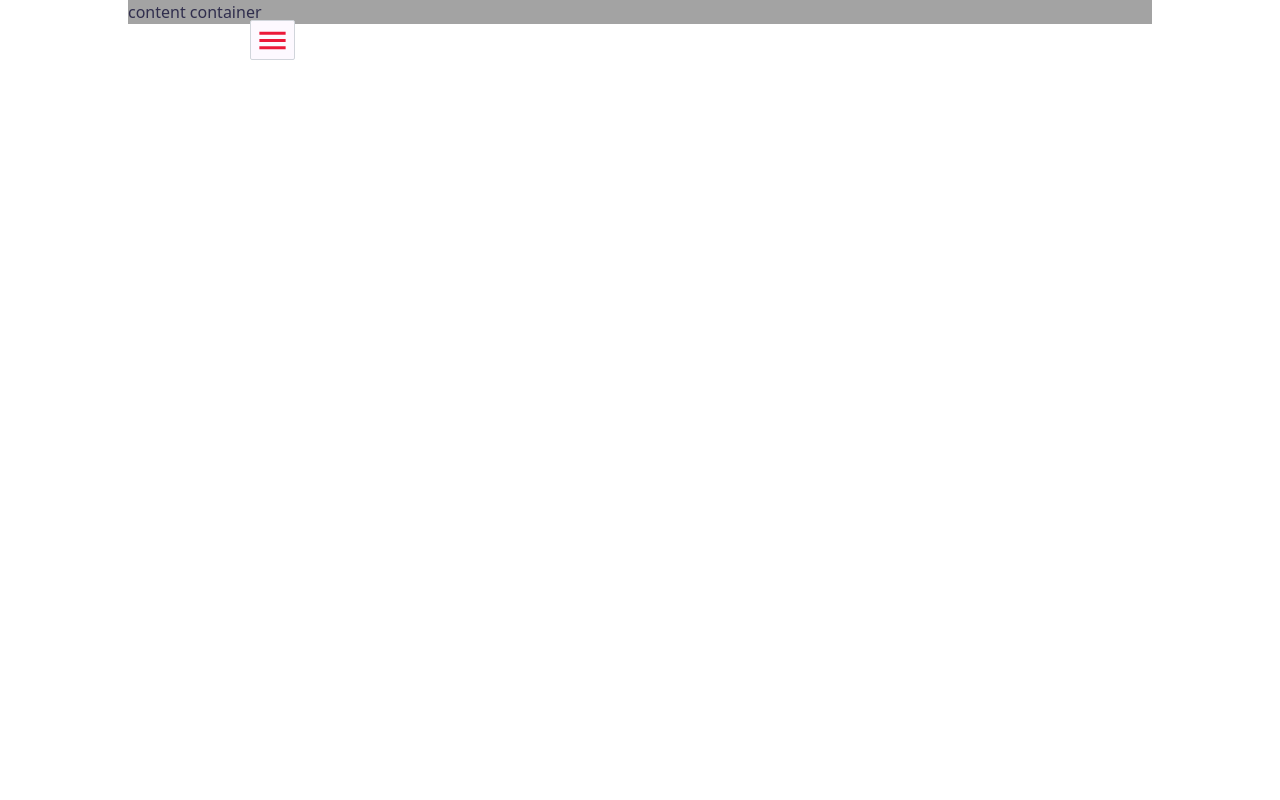
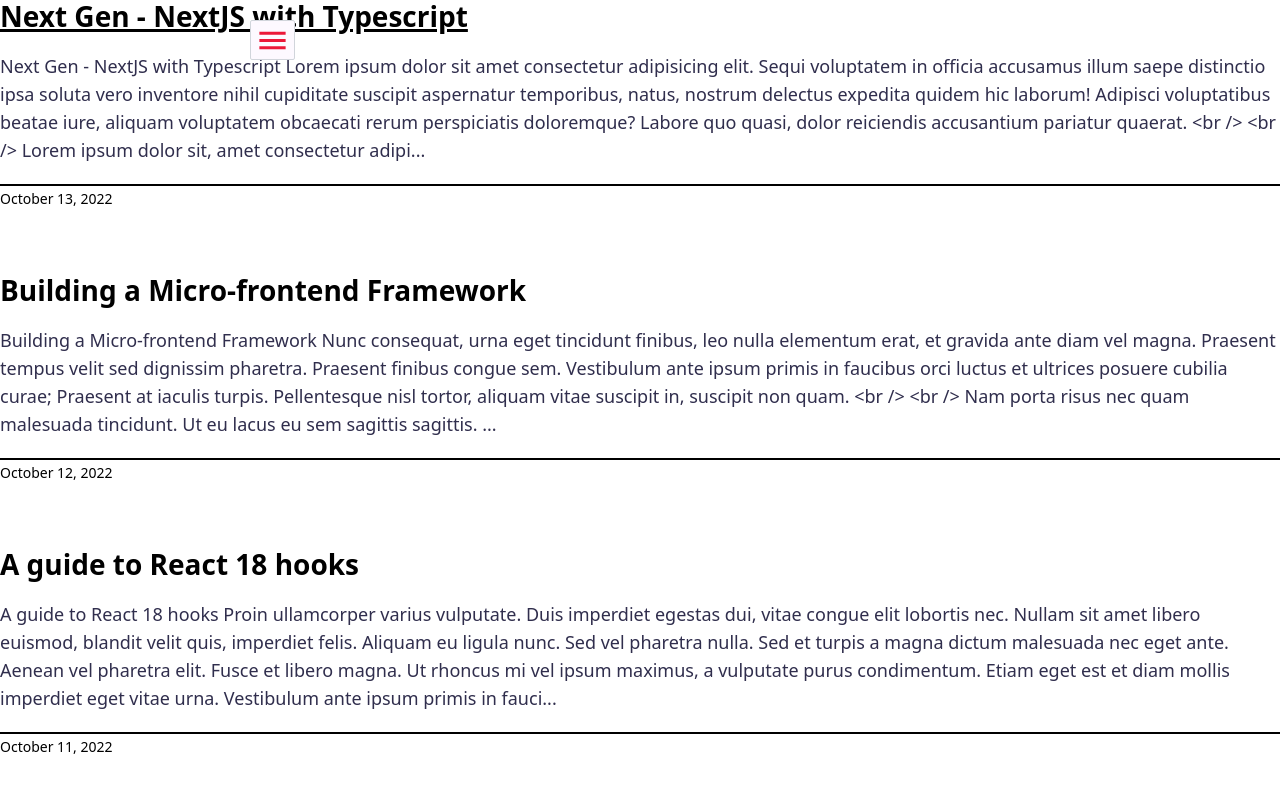
Before and after one commit to tolgahantolu/tolgahans-blog, a Next.js app: page / in a window 1280 px wide. Shown: the top 800 px of the page. Built offline with nearby package versions, Linux system fonts and the light colour scheme.

Commit message:
post details page complete

```diff
--- /dev/null
+++ b/constants/constant.js
@@ -0,0 +1,37 @@
+export const posts_data = [
+  {
+    id: 1,
+    title: "Next Gen - NextJS with Typescript",
+    desc: "Next Gen - NextJS with Typescript Lorem ipsum dolor sit amet consectetur adipisicing elit. Sequi voluptatem in officia accusamus illum saepe distinctio ipsa soluta vero inventore nihil cupiditate suscipit aspernatur temporibus, natus, nostrum delectus expedita quidem hic laborum! Adipisci voluptatibus beatae iure, aliquam voluptatem obcaecati rerum perspiciatis doloremque? Labore quo quasi, dolor reiciendis accusantium pariatur quaerat. <br /> <br /> Lorem ipsum dolor sit, amet consectetur adipisicing elit. Pellentesque lobortis luctus velit, eget euismod nulla euismod at. Ullam vitae officia atque placeat tempore fugiat eaque possimus eos nulla ratione autem veritatis a provident doloribus quis.",
+    date: "October 13, 2022",
+    tags: ["nextjs", "typescript"],
+  },
+  {
+    id: 2,
+    title: "Building a Micro-frontend Framework",
+    desc: "Building a Micro-frontend Framework Nunc consequat, urna eget tincidunt finibus, leo nulla elementum erat, et gravida ante diam vel magna. Praesent tempus velit sed dignissim pharetra. Praesent finibus congue sem. Vestibulum ante ipsum primis in faucibus orci luctus et ultrices posuere cubilia curae; Praesent at iaculis turpis. Pellentesque nisl tortor, aliquam vitae suscipit in, suscipit non quam. <br /> <br /> Nam porta risus nec quam malesuada tincidunt. Ut eu lacus eu sem sagittis sagittis. Nam bibendum tortor at dolor volutpat, eu varius nulla condimentum. Vestibulum feugiat sapien in magna vehicula, at vestibulum est scelerisque. Pellentesque lobortis luctus velit, eget euismod nulla euismod at.",
+    date: "October 12, 2022",
+    tags: ["javascript"],
+  },
+  {
+    id: 3,
+    title: "A guide to React 18 hooks",
+    desc: "A guide to React 18 hooks Proin ullamcorper varius vulputate. Duis imperdiet egestas dui, vitae congue elit lobortis nec. Nullam sit amet libero euismod, blandit velit quis, imperdiet felis. Aliquam eu ligula nunc. Sed vel pharetra nulla. Sed et turpis a magna dictum malesuada nec eget ante. Aenean vel pharetra elit. Fusce et libero magna. Ut rhoncus mi vel ipsum maximus, a vulputate purus condimentum. Etiam eget est et diam mollis imperdiet eget vitae urna. Vestibulum ante ipsum primis in faucibus orci luctus et ultrices posuere cubilia curae; Vestibulum massa ligula, posuere sit amet arcu ac, bibendum vulputate arcu. Pellentesque interdum vestibulum diam, quis tempus mauris congue sed. Duis a placerat justo. <br /> <br /> Cras tempor enim ac erat sodales, a efficitur lorem facilisis. In finibus nisi vel turpis viverra ornare. Pellentesque faucibus leo et massa condimentum consectetur. Maecenas odio velit, ultricies et sapien ac, finibus convallis nibh. Duis vestibulum vehicula tristique. Aliquam erat volutpat.",
+    date: "October 11, 2022",
+    tags: ["reactjs"],
+  },
+  {
+    id: 4,
+    title: "CSS Tools, Media, Stylizing React",
+    desc: "CSS Tools, Media, Stylizing React In hac habitasse platea dictumst. Integer eu bibendum magna. Integer bibendum, eros sed feugiat porttitor, risus diam porttitor orci, vel faucibus dui ex non nisl. Pellentesque rutrum turpis vel nibh laoreet pharetra. Integer est velit, volutpat quis tincidunt ac, mattis eget felis. <br /> <br /> Nam quis lobortis lectus. Curabitur malesuada posuere metus, vel venenatis ante congue sit amet. Donec id eros fermentum, tincidunt mauris fermentum, sodales tellus. Vivamus dapibus ut libero nec fermentum. Lorem ipsum dolor sit amet, consectetur adipiscing elit. Integer elementum ex nec erat mattis semper. Sed finibus vestibulum justo in maximus. Vivamus vel nunc ornare velit fringilla sagittis eget sed dolor. Etiam non commodo turpis. Aliquam eget pulvinar sem. Quisque et turpis a est pretium tempor. Phasellus eu neque sit amet purus ultrices dictum. Nulla facilisi. Aenean commodo varius diam, dapibus blandit tellus vehicula.",
+    date: "October 10, 2022",
+    tags: ["reactjs", "html-css"],
+  },
+  {
+    id: 5,
+    title: "Redux Fundamentals: State, Actions, and Reducers",
+    desc: "Redux Fundamentals: State, Actions, and Reducers Curabitur in volutpat eros. Aenean eget diam ex. Nulla finibus urna quam, nec lacinia elit id. Nunc fringilla sem risus, ac venenatis mi auctor eget. Fusce ut sem sed erat luctus ornare. Cras sed porttitor est. In vitae auctor arcu, eget. Cras vehicula posuere mollis. Vivamus hendrerit pharetra ultrices. Ut in enim viverra tortor molestie blandit. Duis dictum velit eu rhoncus tincidunt. Nam quis lobortis lectus. Curabitur malesuada posuere metus, vel venenatis ante congue sit amet. Donec id eros fermentum, tincidunt mauris fermentum, sodales tellus. Vivamus dapibus ut libero nec fermentum. Lorem ipsum dolor sit amet, consectetur adipiscing elit. <br /> <br /> Aenean vel pharetra elit. Fusce et libero magna. Ut rhoncus mi vel ipsum maximus, a vulputate purus condimentum. Etiam eget est et diam mollis. Vestibulum ante ipsum primis in faucibus orci luctus et ultrices posuere cubilia curae; Vestibulum massa ligula, posuere sit amet arcu ac, bibendum vulputate arcu. Pellentesque interdum vestibulum diam, quis tempus mauris congue sed.",
+    date: "October 09, 2022",
+    tags: ["redux"],
+  },
+];
--- a/layout/Layout.jsx
+++ b/layout/Layout.jsx
@@ -5,7 +5,7 @@
   return (
     <>
       <Aside />
-      <main className="pt-20">{children}</main>
+      <main className="py-20 w-4/5 h-full mx-auto">{children}</main>
     </>
   );
 };
--- a/pages/index.jsx
+++ b/pages/index.jsx
@@ -1,8 +1,29 @@
+import Link from "next/link";
+import { posts_data } from "../constants/constant";
+
 export default function Home() {
   return (
     <>
-      <div className="w-4/5 bg-neutral-400 h-full mx-auto">
-        content container
+      <div className="pb-2">
+        {posts_data.map((post) => (
+          <div className="mb-16" key={post.id}>
+            <Link href={`/post/${post.title}`}>
+              <a>
+                <h1 className="text-[28px] text-black leading-8 font-bold decoration-[3px] hover:underline">
+                  {post.title}
+                </h1>
+              </a>
+            </Link>
+            <p className="py-5 border-b-2 text-lg border-black leading-7">
+              {post.desc.length > 500
+                ? post.desc.substring(0, 500) + "..."
+                : post.desc}
+            </p>
+            <small className="text-black font-medium text-sm">
+              {post.date}
+            </small>
+          </div>
+        ))}
       </div>
     </>
   );
--- /dev/null
+++ b/pages/post/[title].jsx
@@ -0,0 +1,52 @@
+import React from "react";
+import { useRouter } from "next/router";
+import { posts_data } from "../../constants/constant";
+
+const PostDetails = () => {
+  const router = useRouter();
+  const { title } = router.query;
+
+  const existingPost = posts_data
+    .map((post) => {
+      return {
+        id: post.id,
+        title: post.title,
+        desc: post.desc,
+        date: post.date,
+        tags: post.tags,
+      };
+    })
+    .filter((postDetail) => postDetail.title === title);
+
+  return (
+    <>
+      <div>
+        <div className="pb-2">
+          {existingPost.map((post) => (
+            <div className="mb-16" key={post.id}>
+              <h1 className="text-[28px] text-black leading-8 font-bold">
+                {post.title}
+              </h1>
+
+              <p className="py-5 border-b-2 text-lg border-black leading-7">
+                {post.desc}
+              </p>
+              <small className="text-black font-medium text-sm">
+                {post.date}
+              </small>
+              <div className="mt-8 flex gap-2">
+                {post.tags.map((tag) => (
+                  <span className="text-white text-xs bg-gray-700 border-color-navy border-2 px-3 py-1 font-medium ">
+                    {tag}
+                  </span>
+                ))}
+              </div>
+            </div>
+          ))}
+        </div>
+      </div>
+    </>
+  );
+};
+
+export default PostDetails;
```
